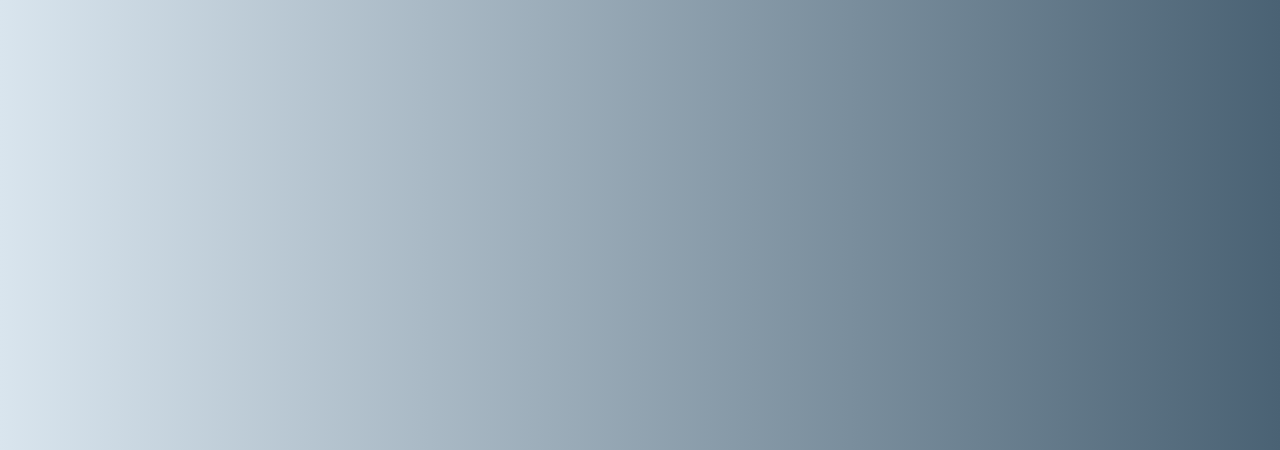
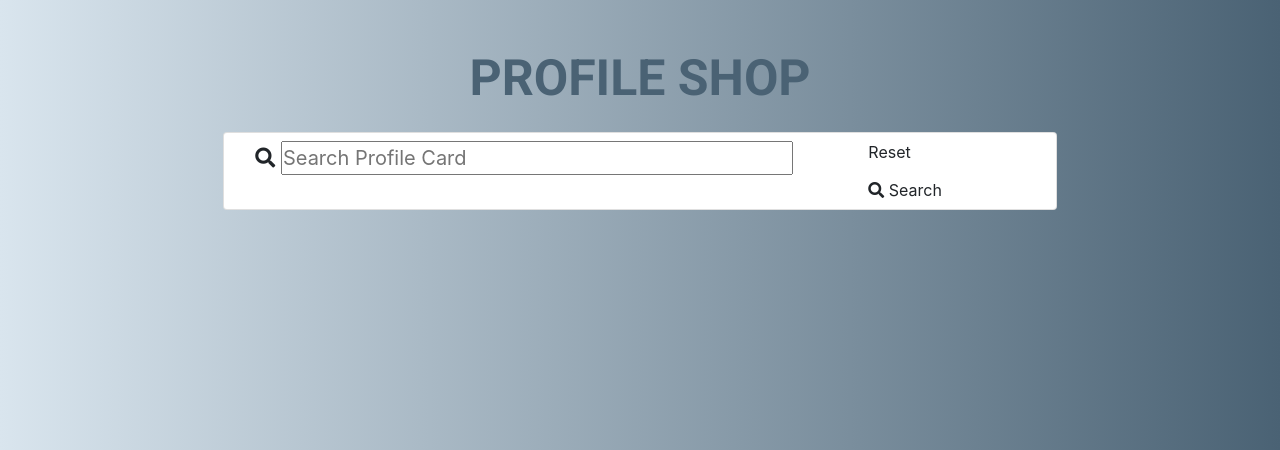
Before and after one commit to nahed2019/jobpass-ms3, a Flask app: page /shop in a window 1280 px wide. Shown: the part 116-566 px from the top of the page. Run offline with Flask 2, Linux system fonts and the light colour scheme; data that the repository does not hold is empty; some libraries are stand-ins or nearby versions.

Commit message:
Add Search functionality to profile shop page

```diff
--- a/app.py
+++ b/app.py
@@ -55,6 +55,13 @@ def shop():
     basics = mongo.db.basic_info.find()
     return render_template(
         "shop.html", basics=basics)
+
+
+@app.route("/search", methods=["GET", "POST"])
+def search():
+    query = request.form.get("query")
+    basics = list(mongo.db.basic_info.find({"$text": {"$search": query}}))
+    return render_template("shop.html", basics=basics)
 
 
 # Route for register
@@ -251,9 +258,13 @@ def edit_project(project_id):
 # Route for delete projects in manage profile
 @app.route("/delete_project/<project_id>")
 def delete_project(project_id):
-    mongo.db.projects.remove({"_id": ObjectId(project_id)})
-    flash("Projects Info Successfully deleted")
-    return render_template("manage_profile.html")
+    if session["user"]:
+        # grab the session user's username from db
+        username = mongo.db.users.find_one(
+                {"username": session["user"]})["username"]
+        mongo.db.projects.remove({"_id": ObjectId(project_id)})
+        flash("Projects Info Successfully deleted")
+        return redirect(url_for("manage_profile", username=username))
 
 
 # Route for edit experience in manage profile
@@ -279,9 +290,13 @@ def edit_experience(experience_id):
 # Route for delete Work Experience in manage profile
 @app.route("/delete_experience/<experience_id>")
 def delete_experience(experience_id):
-    mongo.db.work_experience.remove({"_id": ObjectId(experience_id)})
-    flash("Work Experience Info Successfully deleted")
-    return render_template("manage_profile.html")
+    if session["user"]:
+        # grab the session user's username from db
+        username = mongo.db.users.find_one(
+                {"username": session["user"]})["username"]
+        mongo.db.work_experience.remove({"_id": ObjectId(experience_id)})
+        flash("Work Experience Info Successfully deleted")
+        return redirect(url_for("manage_profile", username=username))
 
 
 # Route for edit skills in manage profile
@@ -300,12 +315,16 @@ def edit_skill(skill_id):
     return render_template("edit_skill.html", skill=skill)
 
 
-# Route for delete Work Experience in manage profile
+# Route for delete skill in manage profile
 @app.route("/delete_skill/<skill_id>")
 def delete_skill(skill_id):
-    mongo.db.skills.remove({"_id": ObjectId(skill_id)})
-    flash("Skill Information Successfully deleted")
-    return render_template("manage_profile.html")
+    if session["user"]:
+        # grab the session user's username from db
+        username = mongo.db.users.find_one(
+                {"username": session["user"]})["username"]
+        mongo.db.skills.remove({"_id": ObjectId(skill_id)})
+        flash("Skill Information Successfully deleted")
+        return redirect(url_for("manage_profile", username=username))
 
 
 @app.route("/logout")
--- a/static/css/style.css
+++ b/static/css/style.css
@@ -126,7 +126,8 @@ and edited slightly to fit project needs */
 }
 
 .card-bg {
-  background-color: #f3a7a7;
+  background-color: #f3f1f1;
+  box-shadow:  0 5px 10px 10px rgb(68, 67, 67);
 }
 
 /* ----------------------------------------------intro section/Manage Profile */
--- a/templates/shop.html
+++ b/templates/shop.html
@@ -1,10 +1,30 @@
 {% extends "base.html" %} {% block content %}
+
+<h2 class="text-center pt-5 pb-3 h2-custom uppercase">Profile Shop</h2>
+
+<div class="row justify-content-center card col-md-8 offset-md-2 custom-card mb-4">
+    <form action="{{ url_for('search') }}" method="post" class="col">
+        <div class="row">
+            <div class="input-field form-control-lg col-md-9 ">
+                <i class="fas fa-search "></i>
+                <input type="text" name="query" id="query" minlength="2" class="validate"
+                    placeholder="Search Profile Card" style="width: 90%" required>
+            </div>
+            <div class="col-md-3">
+                <a href="{{ url_for('shop') }}" class="btn ">Reset</a>
+                <button type="submit" class="btn">
+                    <i class="fas fa-search left"></i> Search
+                </button>
+            </div>
+        </div>
+    </form>
+</div>
 
 <div class="row row-cols-1 row-cols-md-3 row-cols-lg-4 justify-content-center ">
     {% for basic in basics %}
     <div class="card card-bg card-shop">
         <div class="card-body">
-        <h5 class="card-title">{{ basic.first_name }}{{ basic.last_name }}</h5>
+            <h5 class="card-title uppercase">{{ basic.first_name }} {{ basic.last_name }}</h5>
             <p class="card-text">
                 Curent Work : {{ basic.cur_title }}<br>
                 Phone : {{ basic.phone }}<br>
```
Lines whose indentation alone changed are shown as unchanged.
